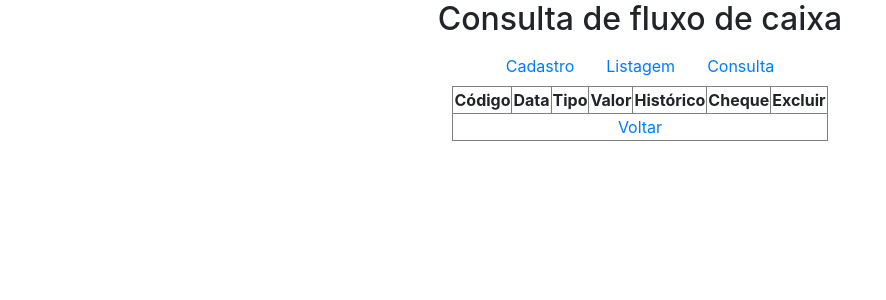
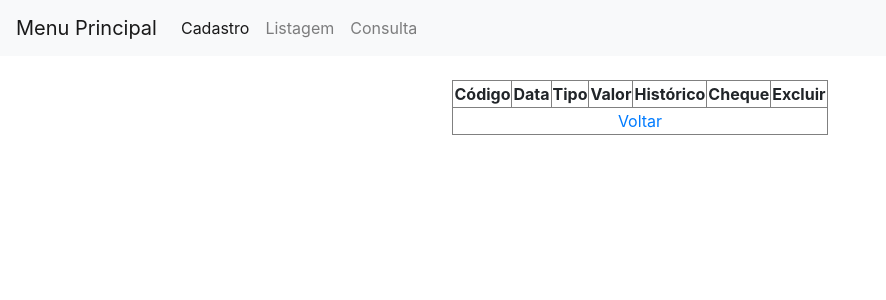
Before and after one commit to Boninii/PRW, a PHP site: page /listar_fluxo_caixa.php in a window 1280 px wide. Shown: the top 300 px of the page, without its empty margins (0-886 px from the left). Run offline with PHP 8.4, Linux system fonts and the light colour scheme; data that the repository does not hold is empty.

Commit message:
Bootstrap

```diff
--- a/Bootstrap/listar_fluxo_caixa.php
+++ b/Bootstrap/listar_fluxo_caixa.php
@@ -24,11 +24,16 @@
             <title>Bootstrap</title>
         </head>
         <body>
-            <h2 style="text-align: center;">Consulta de fluxo de caixa</h2>
-            <div>
-                <ul class="nav justify-content-center">
-                    <li class="nav-item">
-                        <a class="nav-link active" href="cadastro_fluxo_caixa.html">Cadastro</a>
+        <nav class="navbar navbar-expand-lg navbar-light bg-light">
+                <a class="navbar-brand" href="#" style="pointer-events: none;">Menu Principal</a>
+                <button class="navbar-toggler" type="button" data-toggle="collapse" data-target="#conteudoNavbarSuportado" aria-controls="conteudoNavbarSuportado" aria-expanded="false" aria-label="Alterna navegação">
+                    <span class="navbar-toggler-icon"></span>
+                </button>
+
+                <div class="collapse navbar-collapse" id="conteudoNavbarSuportado">
+                    <ul class="navbar-nav mr-auto">
+                        <li class="nav-item active">
+                            <a class="nav-link" href="cadastro_fluxo_caixa.html">Cadastro<span class="sr-only">(página atual)</span></a>
                         </li>
                         <li class="nav-item">
                             <a class="nav-link" href="listar_fluxo_caixa.php">Listagem</a>
@@ -36,8 +41,25 @@
                         <li class="nav-item">
                             <a class="nav-link" href="consulta_fluxo_caixa.html">Consulta</a>
                         </li>
+                        <!--<li class="nav-item dropdown">
+                            <a class="nav-link dropdown-toggle" href="#" id="navbarDropdown" role="button" data-toggle="dropdown" aria-haspopup="true" aria-expanded="false">
+                            Dropdown
+                            </a>
+                            <div class="dropdown-menu" aria-labelledby="navbarDropdown">
+                                <a class="dropdown-item" href="#">Ação</a>
+                                <a class="dropdown-item" href="#">Outra ação</a>
+                                <div class="dropdown-divider"></div>
+                                <a class="dropdown-item" href="#">Algo mais aqui</a>
+                            </div>
+                        </li>-->
                     </ul>
+                    <!--<form class="form-inline my-2 my-lg-0">
+                        <input class="form-control mr-sm-2" type="search" placeholder="Pesquisar" aria-label="Pesquisar">
+                        <button class="btn btn-outline-success my-2 my-sm-0" type="submit">Pesquisar</button>
+                    </form>-->
                 </div>
+            </nav>
+            <br>
             <table align="center" border="1">
                 <!--LInha-->
                 <tr align="center">
```
Also changed, not shown: Bootstrap/cadastro_fluxo_caixa.html (+26 -5 lines), Bootstrap/consulta_fluxo_caixa.html (+26 -5 lines), Bootstrap/index.php (+26 -5 lines). Lines whose indentation alone changed are shown as unchanged.
